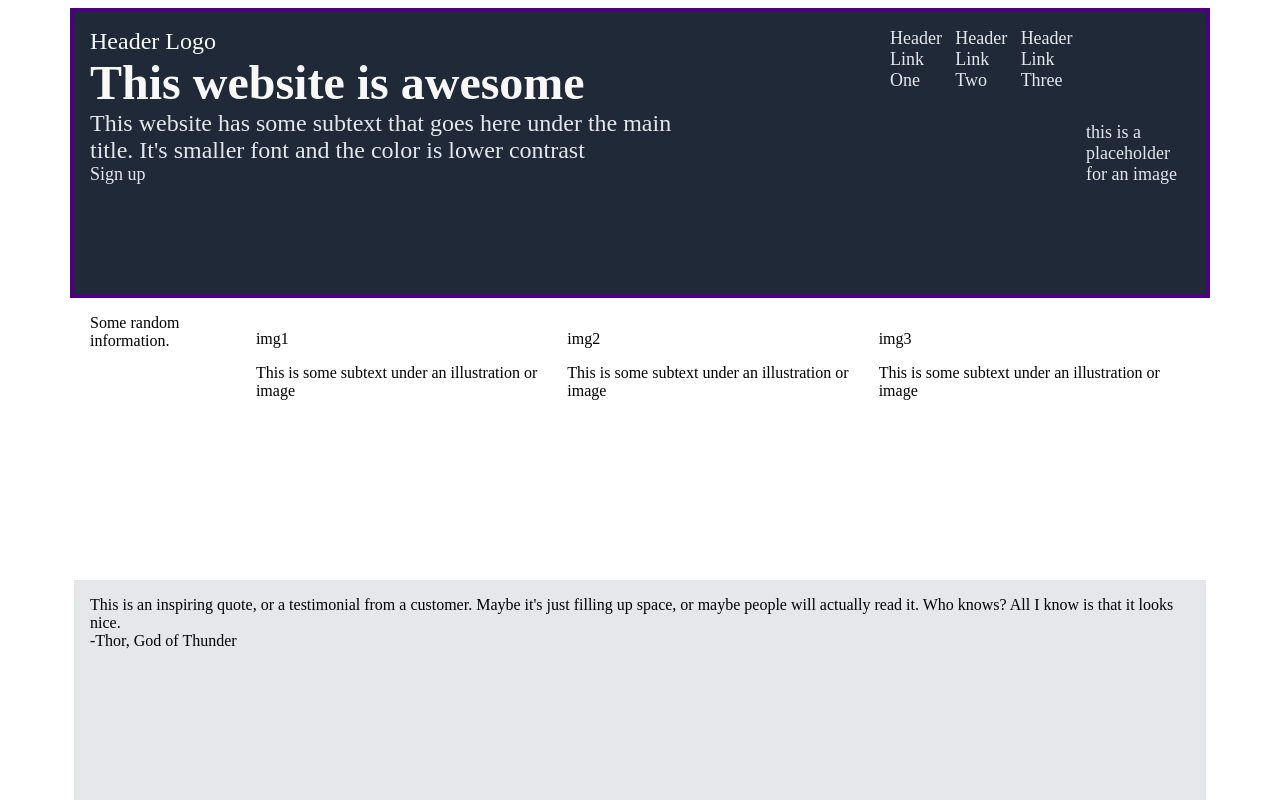
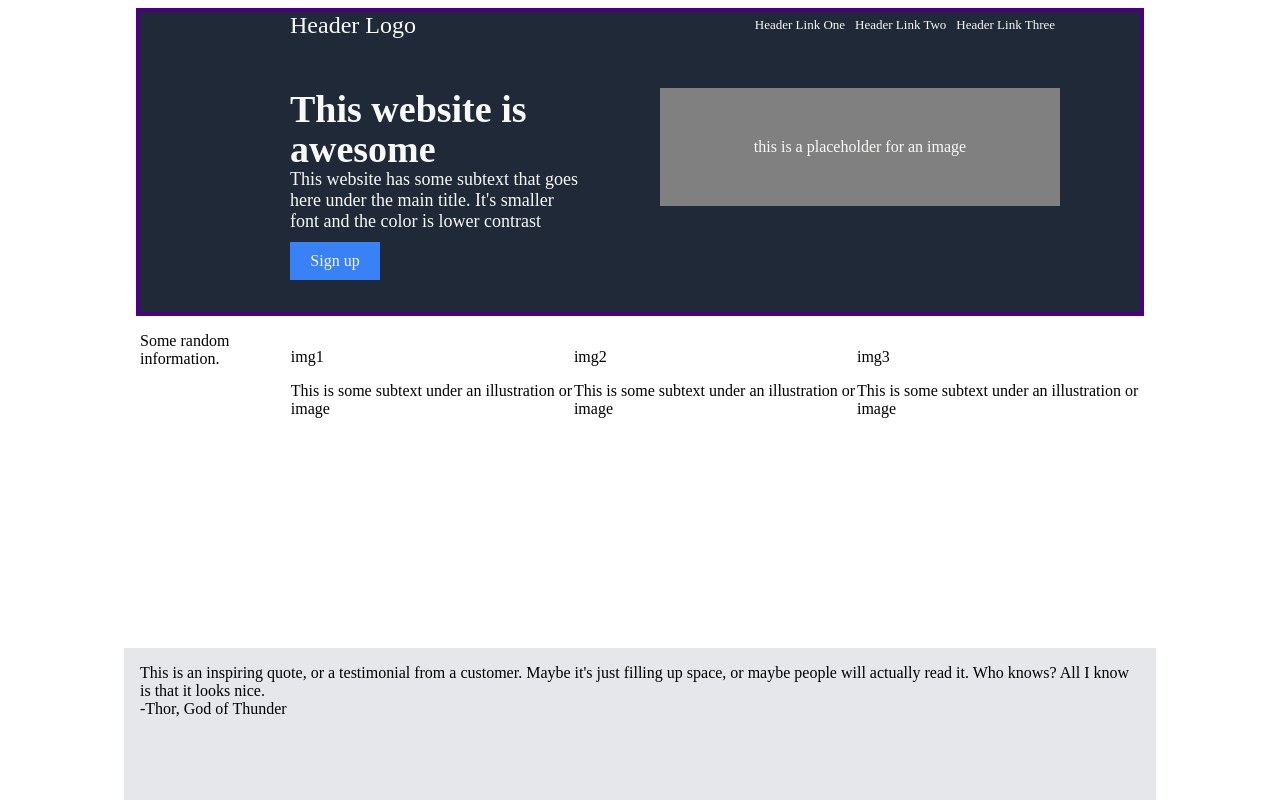
Before and after one commit to andreash94/FirstWebsite, a plain HTML site: page index.html in a window 1280 px wide. Shown: the top 800 px of the page. Drawn offline with Linux system fonts and the light colour scheme.

Commit message:
Complete first box placement and styling

```diff
--- a/index.html
+++ b/index.html
@@ -11,28 +11,30 @@
 <body>
 
     <div class="box1blue">
-        <div class="Headerlogo">Header Logo
 
-        <div class="websiteawesome">This website is awesome</div>
+        <div class="box1-1">
+            <div class="Headerlogo">Header Logo</div>
+            <div class="websiteawesome">This website is awesome</div>
+            <div class="websitesubtext">This website has some subtext that goes here under the main title. It's smaller font and the color is lower contrast</div>
+            <div class="Signup">Sign up</div></div>
 
-        <div class="websitesubtext">This website has some subtext that goes here under the main title. It's smaller font and the color is lower contrast</div>
+        <div class="box1-2">
+            <div class="box1-3">
+                <div class="item1">Header Link One</div>
 
-        <div class="Signup">Sign up</div></div>
+                <div class="item2">Header Link Two</div>
+
+                <div class="item3">Header Link Three</div>
+            </div>
+            <div class="placeholderimage">this is a placeholder for an image</div>
+
+        </div>
+    </div>
 
 
 
 
-        <div class="item">Header Link One</div>
 
-        <div class="item">Header Link Two</div>
-
-        <div class="item">Header Link Three</div>
-
-
-
-        <div class="placeholderimage">this is a placeholder for an image</div>
-
-    </div>
 
     <div class="box2white">
           <div class="somerandominformation">Some random information.</div>
--- a/style.css
+++ b/style.css
@@ -1,17 +1,101 @@
 .box1blue {
-    height: 250px;
-    width: 1100px;
-    padding: 16px;
+    height: 300px;
+    width: 1000px;
     background: #1f2937;
     border: 4px solid indigo;
     display: flex;
-    flex-direction:row;
+    flex-direction: row;
     margin: auto;
 
   }
+
+  .box1-1 {
+    display: flex;
+    flex-direction: column;
+    margin-left: 150px;
+    width: 430px;
+
+  }
+  .box1-2{
+    display: flex;
+    flex-direction: column;
+    width: 500px;
+    margin-right: 60px;
+
+  }
+  .box1-3{
+    display: flex;
+    flex-direction: row;
+    justify-content: flex-end;
+    margin-right: 20px;
+  }
+
+  .item1,
+  .item2,
+  .item3{
+    padding: 5px;
+    font-size: 13px;
+  }
+
+  .Signup{
+    background-color: #3882f6;
+    width: 70px;
+    text-align: center;
+    margin-top: 10px;
+    padding: 10px;
+  }
+  .websiteawesome {
+    font-size: 38px;
+    color: #f9faf8;
+    line-height: 40px;
+    font-weight: bolder;
+
+
+
+  }
+  .websitesubtext {
+    font-size: 18px;
+    color: #e5e7eb;
+  }
+  .Headerlogo{
+    font-size: 24px;
+    color: #f9faf8;
+    margin-bottom: 50px;
+
+  }
+
+  .placeholderimage {
+    background-color: gray ;
+    margin-right: 20px;
+    width: 300px;
+    margin-left: 100px;
+    margin-top: 50px;
+    align-self: flex-end;
+    padding: 50px;
+    text-align: center;
+  }
+
+
+
+
+
+
+  .Headerlogo,
+  .websiteawesome,
+  .websitesubtext,
+  .Signup,
+  .item1,
+  .item2,
+  .item3,
+  .placeholderimage {
+    color: #f9faf8
+
+  }
+
+
   .box2white {
-    height: 250px;
-    width: 1100px;
+    height: 300px;
+    width: 1000px;
     padding: 16px;
     display: flex;
     flex-direction:row;
@@ -20,9 +104,9 @@
   }
 
   .box3grey {
-    height: 250px;
+    height: 300px;
     background: #e5e7eb;
-    width: 1100px;
+    width: 1000px;
     padding: 16px;
     display: flex;
     flex-direction:column;
@@ -30,55 +114,12 @@
 
   }
   .box4call {
-    height: 150px;
+    height: 300px;
     background: #3882f6;
-    width: 1100px;
+    width: 1000px;
     padding: 16px;
     display: flex;
     flex-direction:row;
     margin: auto;
 
   }
-
-
-  .item {
-    width: 150px;
-    height: 60px;
-    font-size: 18px;
-    color: #e5e7eb;
-  }
-
-  .websiteawesome {
-    font-size: 48px;
-    font-weight: bolder;
-    color: #f9f8f8;
-    width: 800px;
-    align-self: center;
-    text-align: left;
-
-  }
-  .websitesubtext {
-    font: size 18px;
-    color:#e5e7eb;
-    text-align: left;
-    width: 600px;
-
-
-  }
-
-  .placeholderimage{
-    font-size: 18px;
-    color:#e5e7eb;
-    align-self: center;
-  }
-  .Signup {
-    font-size: 18px;
-    color:#e5e7eb;
-
-  }
-  .Headerlogo{
-    font-size: 24px;
-    color:#f9faf8;
-    flex-direction: column;
-
-  }
```
